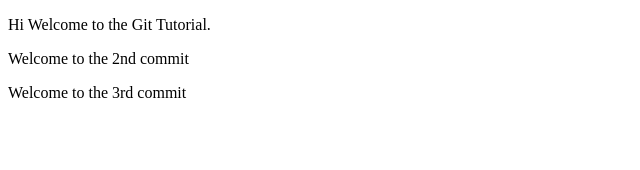
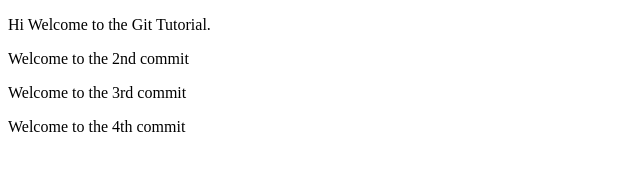
Before and after one commit to Shubham10202/athena, a plain HTML site: page index.html in a window 1280 px wide. Shown: the whole page, without its empty margins (0-640 px from the left). Drawn offline with Linux system fonts and the light colour scheme.

```diff
--- a/index.html
+++ b/index.html
@@ -10,5 +10,6 @@
     <p>Hi Welcome to the Git Tutorial.</p>
     <p>Welcome to the 2nd commit</p>
     <p>Welcome to the 3rd commit</p>
+    <p>Welcome to the 4th commit</p>
 </body>
 </html>
```
